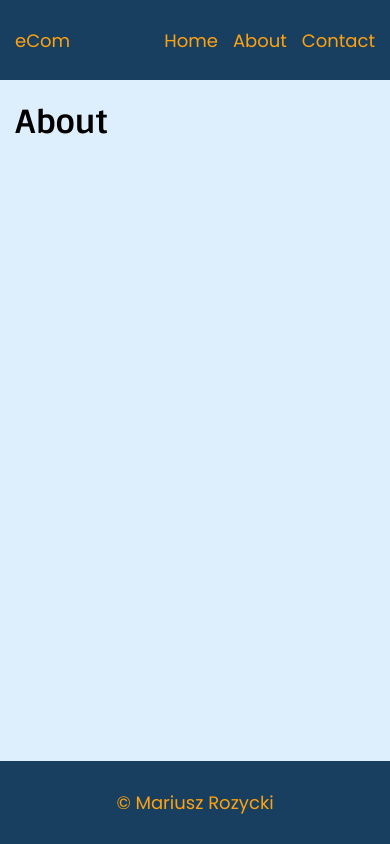
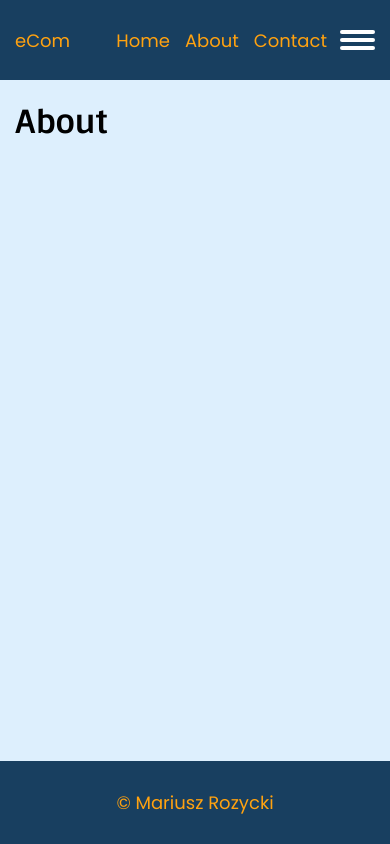
Before and after one commit to MariuszRozycki/e-com-store-react, a React (Vite) app: page /about in a window 390 px wide. Built offline with nearby package versions, Linux system fonts and the light colour scheme.

Commit message:
Add classes to components & create HamburgerMenu component

```diff
--- a/src/components/Header/Header.jsx
+++ b/src/components/Header/Header.jsx
@@ -1,6 +1,6 @@
 import { Link } from "react-router-dom";
 import { ContainerHeader } from "../../components";
-import Nav from "../Nav/Nav";
+import { HamburgerMenu, Nav } from "../../components";
 import * as S from "../Header/Header.styled";
 
 const Header = () => {
@@ -8,6 +8,7 @@ const Header = () => {
     <S.Header>
       <ContainerHeader>
         <Link to='/'>eCom</Link>
+        <HamburgerMenu />
         <Nav />
       </ContainerHeader>
     </S.Header>
--- a/src/components/Header/Header.styled.jsx
+++ b/src/components/Header/Header.styled.jsx
@@ -1,6 +1,6 @@
 import styled from "styled-components";
 
-export const Header = styled.header`
+export const Header = styled.header.attrs({ className: "header" })`
   background-color: ${(props) => props.theme.color.header};
   height: 80px;
   display: flex;
--- /dev/null
+++ b/src/components/Nav/HamburgerMenu.jsx
@@ -0,0 +1,13 @@
+import * as S from "./HamburgerMenu.styled";
+
+const HamburgerMenu = () => {
+  return (
+    <S.HamburgerMenu>
+      <span id='bar-one' className='bars'></span>
+      <span id='bar-two' className='bars'></span>
+      <span id='bar-three' className='bars'></span>
+    </S.HamburgerMenu>
+  );
+};
+
+export default HamburgerMenu;
--- /dev/null
+++ b/src/components/Nav/HamburgerMenu.styled.jsx
@@ -0,0 +1,29 @@
+import styled from "styled-components";
+
+export const HamburgerMenu = styled.div.attrs({ id: "hamburger-menu", className: "hamburger-menu" })`
+  cursor: pointer;
+  .bars {
+    display: block;
+    width: 35px;
+    height: 4px;
+    margin: 4px 0;
+    background-color: var(--color-white);
+    border-radius: 50px;
+    transition: var(--transition-standard);
+  }
+
+  /* bars transition */
+  .bar-one {
+    transform: translateY(10px) rotate(45deg);
+    margin: 6px 0;
+  }
+
+  .bar-three {
+    transform: translateY(-10px) rotate(-45deg);
+    margin: 6px 0;
+  }
+
+  .bar-two {
+    opacity: 0;
+  }
+`;
--- a/src/components/Nav/Nav.styled.jsx
+++ b/src/components/Nav/Nav.styled.jsx
@@ -1,6 +1,7 @@
 import styled from "styled-components";
 
-export const Nav = styled.nav`
+export const Nav = styled.nav.attrs({ className: "nav" })`
+  position: absolute;
   width: 80%;
   background-color: transparent;
   display: flex;
--- /dev/null
+++ b/src/components/Nav/index.jsx
@@ -0,0 +1,4 @@
+import HamburgerMenu from "./HamburgerMenu";
+import Nav from "./Nav";
+
+export { HamburgerMenu, Nav };
--- a/src/components/index.jsx
+++ b/src/components/index.jsx
@@ -1,5 +1,5 @@
 import Header from "./Header/Header";
-import Nav from "./Nav/Nav";
+import { Nav, HamburgerMenu } from "./Nav";
 import Footer from "./Footer/Footer";
 import { Button, ButtonPrimary } from "./Buttons";
 import { Container, ContainerHeader, ContainerOutletContent, ContainerFooter } from "./ui";
@@ -9,6 +9,7 @@ import SearchBar from "./SearchBar/SearchBar";
 export {
   Header,
   Nav,
+  HamburgerMenu,
   Footer,
   Button,
   ButtonPrimary,
--- a/src/components/ui/Container.styled.jsx
+++ b/src/components/ui/Container.styled.jsx
@@ -1,6 +1,6 @@
 import styled from "styled-components";
 
-export const Container = styled.div`
+export const Container = styled.div.attrs({ className: "container" })`
   max-width: 1280px;
   width: 100%;
   margin: 0 auto;
```
